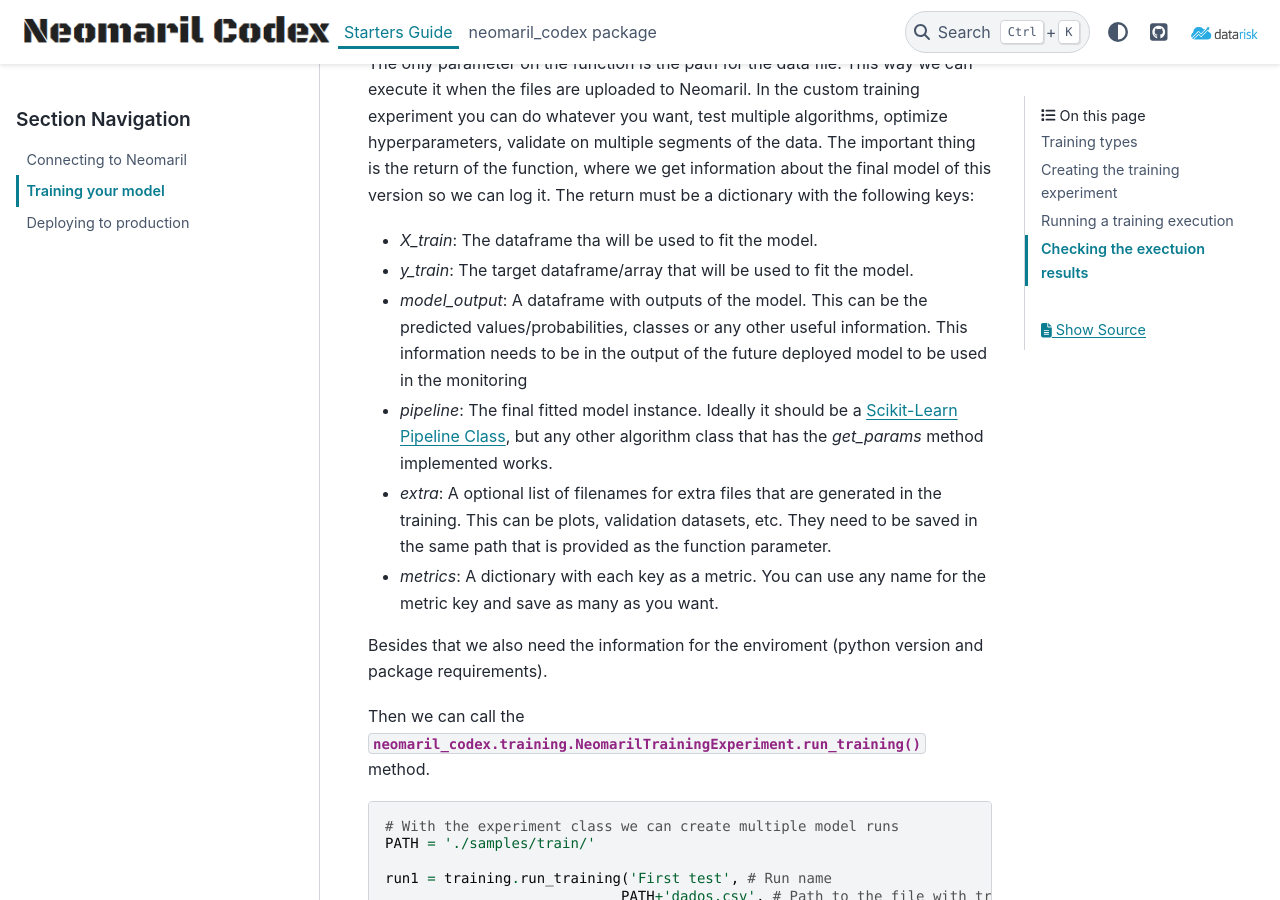
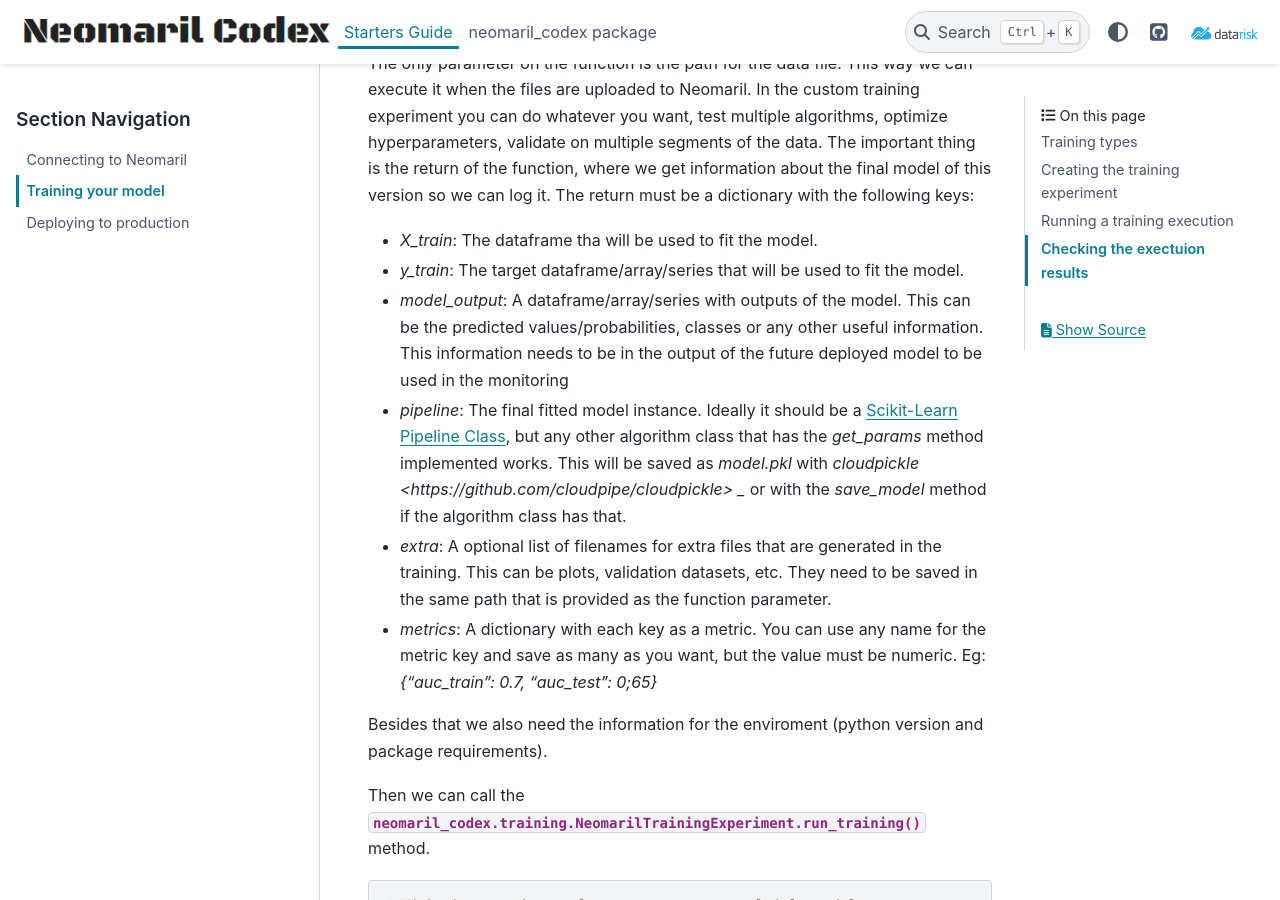
Before and after one commit to datarisk-io/mlops_codex, a Sphinx documentation site: the page built from docs/source/training_guide.rst, in a window 1280 px wide and 900 px high, scrolled down 1566 px. Built offline with Sphinx 7.4.7 and the PyData theme 0.15.4, drawn with Linux system fonts in a browser that asks for light colours.

Commit message:
Update training info

```diff
--- a/docs/source/training_guide.rst
+++ b/docs/source/training_guide.rst
@@ -62,11 +62,11 @@ In the custom training experiment you can do whatever you want, test multiple al
 The important thing is the return of the function, where we get information about the final model of this version so we can log it. The return must be a dictionary with the following keys:
 
 - `X_train`: The dataframe tha will be used to fit the model.
-- `y_train`: The target dataframe/array that will be used to fit the model.
-- `model_output`: A dataframe with outputs of the model. This can be the predicted values/probabilities, classes or any other useful information. This information needs to be in the output of the future deployed model to be used in the monitoring
-- `pipeline`: The final fitted model instance. Ideally it should be a `Scikit-Learn Pipeline Class <https://scikit-learn.org/stable/modules/generated/sklearn.pipeline.Pipeline.html>`_, but any other algorithm class that has the *get_params* method implemented works.
+- `y_train`: The target dataframe/array/series that will be used to fit the model.
+- `model_output`: A dataframe/array/series with outputs of the model. This can be the predicted values/probabilities, classes or any other useful information. This information needs to be in the output of the future deployed model to be used in the monitoring
+- `pipeline`: The final fitted model instance. Ideally it should be a `Scikit-Learn Pipeline Class <https://scikit-learn.org/stable/modules/generated/sklearn.pipeline.Pipeline.html>`_, but any other algorithm class that has the *get_params* method implemented works. This will be saved as `model.pkl` with `cloudpickle <https://github.com/cloudpipe/cloudpickle> _` or with the `save_model` method if the algorithm class has that.
 - `extra`: A optional list of filenames for extra files that are generated in the training. This can be plots, validation datasets, etc. They need to be saved in the same path that is provided as the function parameter.
-- `metrics`: A dictionary with each key as a metric. You can use any name for the metric key and save as many as you want.
+- `metrics`: A dictionary with each key as a metric. You can use any name for the metric key and save as many as you want, but the value must be numeric. Eg: `{"auc_train": 0.7, "auc_test": 0;65}`
 
 Besides that we also need the information for the enviroment (python version and package requirements).
 
```
